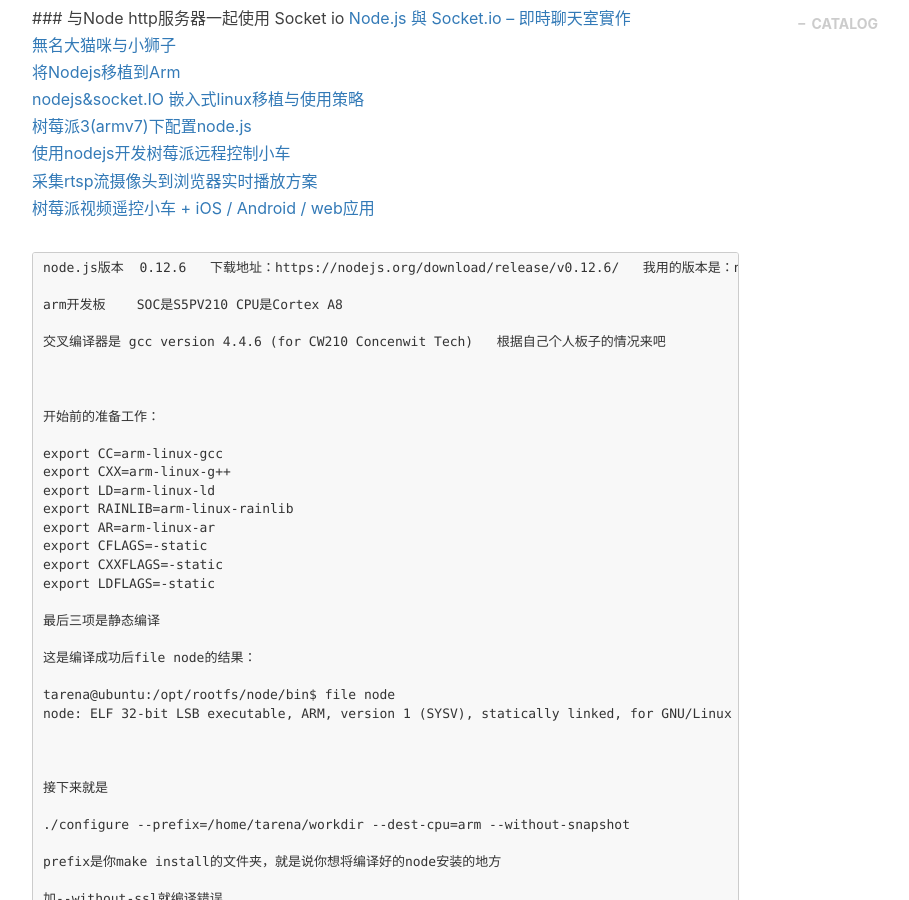
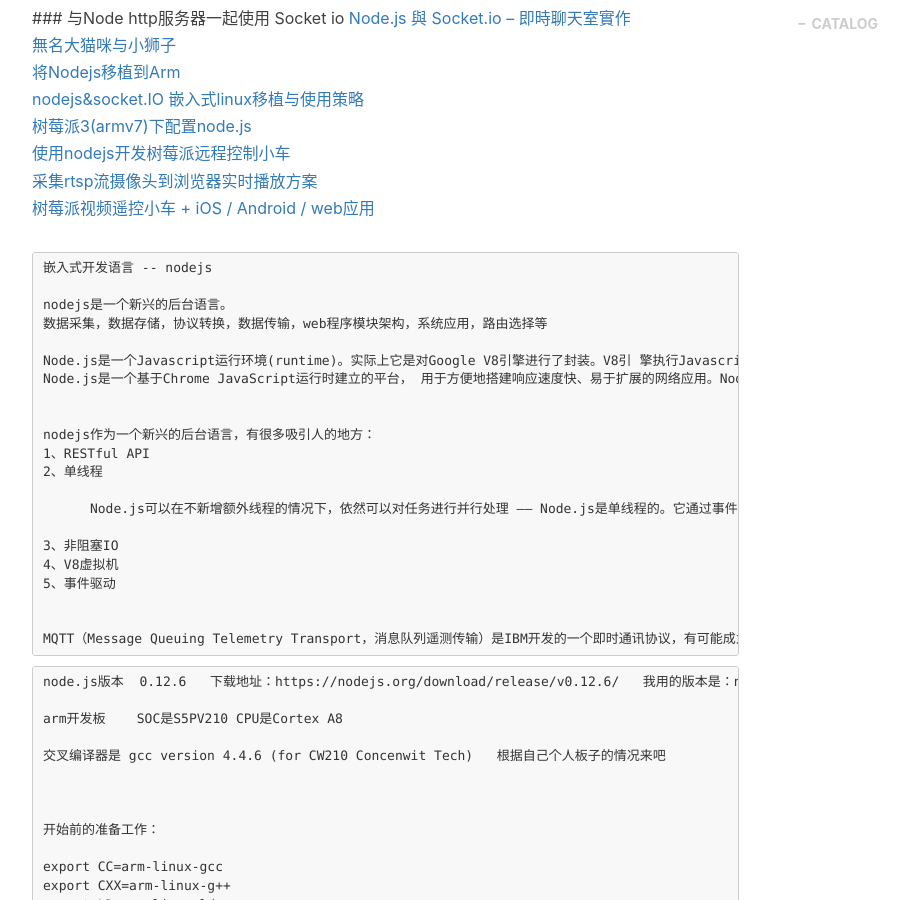
Before and after one commit to gary-robotics/dlward, a Jekyll site: the page built from _posts/2019-02-19-socket_io-2019.markdown, in a window 1280 px wide and 900 px high, scrolled down 568 px. Shown: the whole window, without its empty margins (233-1142 px from the left). Built offline with Jekyll 4.4.1, drawn with Linux system fonts in a browser that asks for light colours; nearby versions of some CDN libraries; comment, search, counter and statistics services are not loaded.

Commit message:
Update 2019-02-19-socket_io-2019.markdown

````diff
--- a/_posts/2019-02-19-socket_io-2019.markdown
+++ b/_posts/2019-02-19-socket_io-2019.markdown
@@ -20,6 +20,32 @@
 [使用nodejs开发树莓派远程控制小车](https://blog.csdn.net/github_33696241/article/details/51756355?utm_source=blogxgwz1)
 [采集rtsp流摄像头到浏览器实时播放方案](https://blog.csdn.net/derek518/article/details/78362183)
 [树莓派视频遥控小车 + iOS / Android / web应用](https://www.jianshu.com/p/d0c8b51e9647)
+
+```
+嵌入式开发语言 -- nodejs
+
+nodejs是一个新兴的后台语言。
+数据采集，数据存储，协议转换，数据传输，web程序模块架构，系统应用，路由选择等
+
+Node.js是一个Javascript运行环境(runtime)。实际上它是对Google V8引擎进行了封装。V8引 擎执行Javascript的速度非常快，性能非常好。Node.js对一些特殊用例进行了优化，提供了替代的API，使得V8在非浏览器环境下运行得更好。
+Node.js是一个基于Chrome JavaScript运行时建立的平台， 用于方便地搭建响应速度快、易于扩展的网络应用。Node.js 使用事件驱动， 非阻塞I/O 模型而得以轻量和高效，非常适合在分布式设备上运行的数据密集型的实时应用。
+
+
+nodejs作为一个新兴的后台语言，有很多吸引人的地方：
+1、RESTful API
+2、单线程
+
+      Node.js可以在不新增额外线程的情况下，依然可以对任务进行并行处理 —— Node.js是单线程的。它通过事件轮询（event loop）来实现并行操作，对此，我们应该要充分利用这一点 —— 尽可能的避免阻塞操作，取而代之，多使用非阻塞操作。
+
+3、非阻塞IO
+4、V8虚拟机
+5、事件驱动
+
+
+MQTT（Message Queuing Telemetry Transport，消息队列遥测传输）是IBM开发的一个即时通讯协议，有可能成为物联网的重要组成部分。该协议支持所有平台，几乎可以把所有联网物品和外部连接起来，被用来当做传感器和致动器（比如通过Twitter让房屋联网）的通信协议。
+```
+
+
 ```
 node.js版本  0.12.6   下载地址：https://nodejs.org/download/release/v0.12.6/   我用的版本是：node-v0.12.6.tar.gz
 
````
